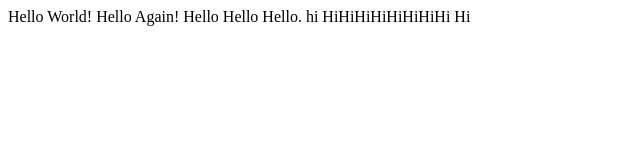
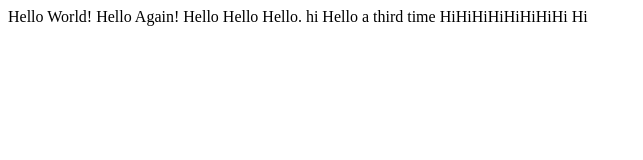
Before and after one commit to naskido/cs50web, a plain HTML site: page index.html in a window 1280 px wide. Shown: the whole page, without its empty margins (0-643 px from the left). Drawn offline with Linux system fonts and the light colour scheme.

Commit message:
add a third line

```diff
--- a/index.html
+++ b/index.html
@@ -5,8 +5,9 @@
   </head>
 
   <body>
-    Hello World! Hello Again! Hello Hello Hello. hi
-   HiHiHiHiHiHiHiHi
+    Hello World! Hello Again! Hello Hello Hello.
+    hi Hello a third time
+    HiHiHiHiHiHiHiHi
     Hi
   </body>
 
```
